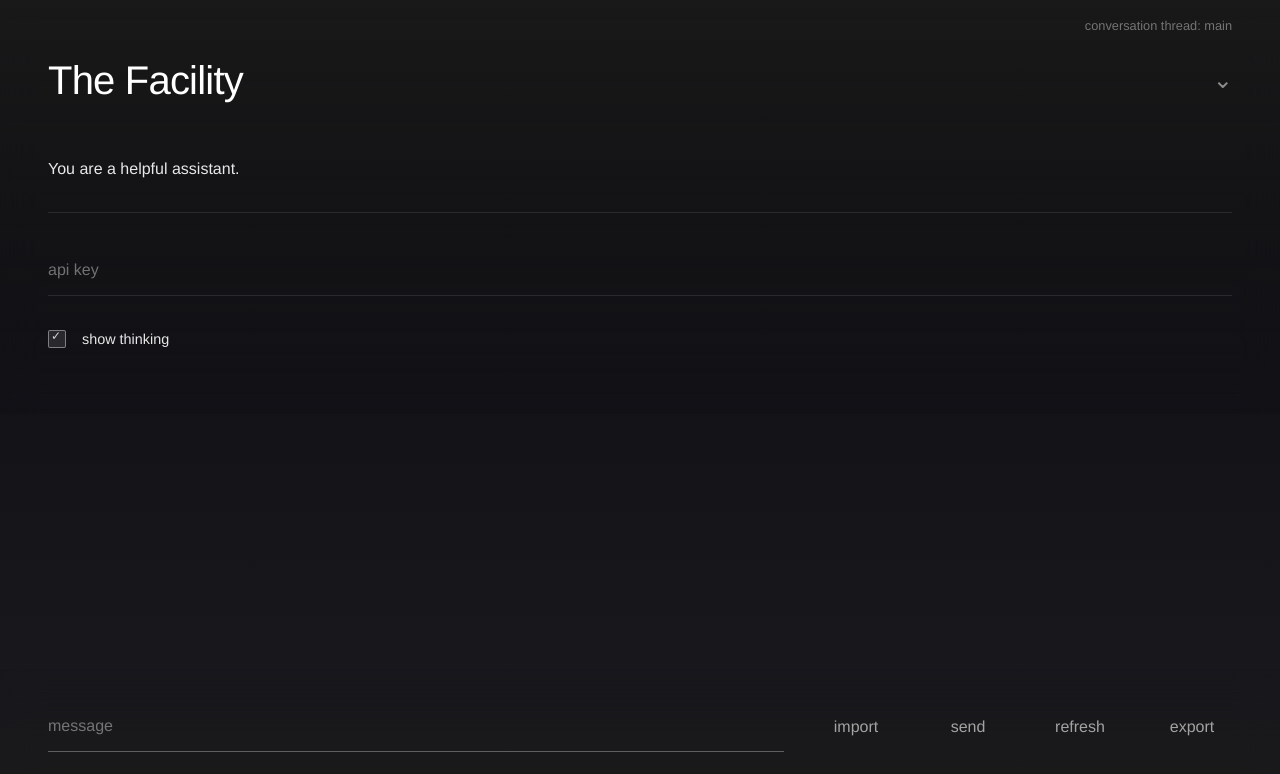
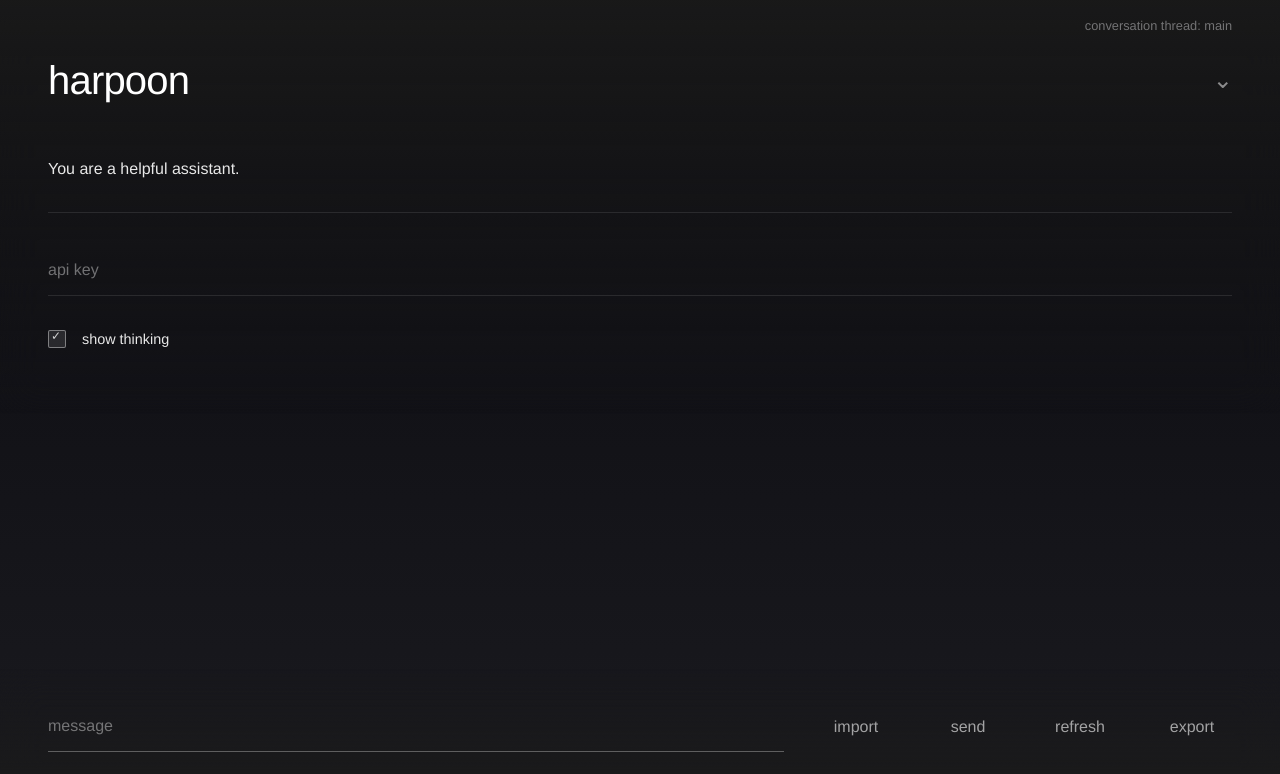
Before and after one commit to PMGRNTS/harpoon, a plain HTML site: page index.html in a window 1280 px wide. Drawn offline with nearby package versions, Linux system fonts and the light colour scheme.

Commit message:
Update index.html
remove title

```diff
--- a/index.html
+++ b/index.html
@@ -879,7 +879,7 @@
 </head>
 <body>
     <div class="header" id="header">
-        <h1 id="headerToggle">The Facility</h1>
+        <h1 id="headerToggle">harpoon</h1>
         <div class="path-indicator" id="pathIndicator">conversation thread: main</div>
         <div class="header-config">
             <textarea class="system-prompt" placeholder="system prompt">You are a helpful assistant.</textarea>
@@ -1847,7 +1847,7 @@
             // Create comprehensive export data including all paths and branch selections
             const exportData = {
                 metadata: {
-                    title: 'The Facility - Conversation Tree',
+                    title: 'harpoon - Conversation Tree',
                     exported: new Date().toISOString(),
                     systemPrompt: systemPromptInput.value.trim(),
                     currentPath: conversationTree.currentPath,
@@ -1985,7 +1985,7 @@
 </head>
 <body>
     <div class="header">
-        <h1>The Facility - Conversation Tree</h1>
+        <h1>harpoon - Conversation Tree</h1>
         <p>Exported on ${new Date().toLocaleString()}</p>
         <p><strong>Active Path:</strong> ${data.metadata.currentPath}</p>
         ${data.metadata.branchSelection ? `<p><strong>Branch Selection:</strong> Message ${data.metadata.branchSelection.messageId}, Variant ${data.metadata.branchSelection.variantIndex + 1}</p>` : ''}
```
